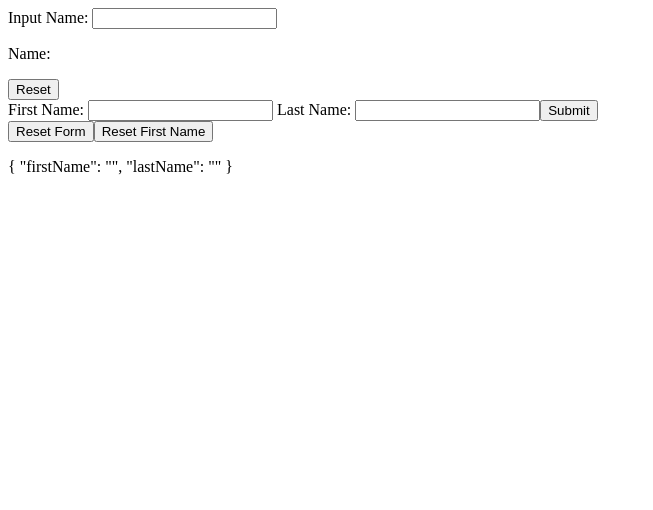
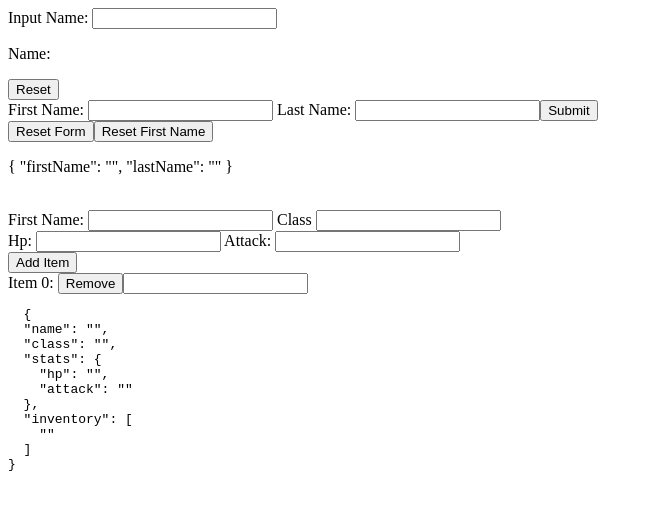
Before and after one commit to quaffpotion/ng-forms-example, an Angular app: page / in a window 1280 px wide. Shown: the top 510 px of the page, without its empty margins (0-653 px from the left). Built offline with nearby package versions, Linux system fonts and the light colour scheme.

Commit message:
hero-character: Uses FormArray so user can add inputs to a form as needed (e.g. A video game character has multiple items in their inventory, or a tenant has several pets)

```diff
--- a/src/app/app.component.html
+++ b/src/app/app.component.html
@@ -1,3 +1,5 @@
 <app-name-editor></app-name-editor>
-<br />
+<br>
 <app-profile-editor></app-profile-editor>
+<br>
+<app-hero-character></app-hero-character>
--- a/src/app/app.module.ts
+++ b/src/app/app.module.ts
@@ -6,9 +6,10 @@ import { AppComponent } from "./app.component";
 import { ReactiveFormsModule } from "@angular/forms";
 import { NameEditorComponent } from './name-editor/name-editor.component';
 import { ProfileEditorComponent } from './profile-editor/profile-editor.component';
+import { HeroCharacterComponent } from './hero-character/hero-character.component';
 
 @NgModule({
-  declarations: [AppComponent, NameEditorComponent, ProfileEditorComponent],
+  declarations: [AppComponent, NameEditorComponent, ProfileEditorComponent, HeroCharacterComponent],
   imports: [BrowserModule, ReactiveFormsModule],
   providers: [],
   bootstrap: [AppComponent]
--- /dev/null
+++ b/src/app/hero-character/hero-character.component.html
@@ -0,0 +1,31 @@
+<form [formGroup]="heroForm">
+  <label>
+    First Name:
+    <input type="text" formControlName="name" />
+  </label>
+  <label>
+    Class
+    <input type="text" formControlName="class" />
+  </label>
+  <div formGroupName="stats">
+    <label>
+      Hp:
+      <input type="text" formControlName="hp" />
+    </label>
+    <label>
+      Attack:
+      <input type="text" formControlName="attack" />
+    </label>
+  </div>
+  <button (click)="addItem()">Add Item</button>
+  <div formArrayName="inventory">
+    <div *ngFor="let item of inventory.controls; let i = index">
+      <label> Item {{ i }}: </label>
+      <button (click)="removeItem(i)">Remove</button>
+      <input type="text" [formControlName]="i" />
+    </div>
+  </div>
+</form>
+<pre>
+  {{ heroForm.value | json }}
+</pre>
--- /dev/null
+++ b/src/app/hero-character/hero-character.component.ts
@@ -0,0 +1,36 @@
+import { Component, OnInit } from "@angular/core";
+import { FormGroup, FormControl, FormArray } from "@angular/forms";
+import { FormBuilder } from "@angular/forms";
+
+@Component({
+  selector: "app-hero-character",
+  templateUrl: "./hero-character.component.html",
+  styleUrls: ["./hero-character.component.css"]
+})
+export class HeroCharacterComponent implements OnInit {
+  heroForm = this.fb.group({
+    name: [""],
+    class: [""],
+    stats: this.fb.group({
+      hp: [""],
+      attack: [""]
+    }),
+    inventory: this.fb.array([this.fb.control("")])
+  });
+
+  constructor(private fb: FormBuilder) {}
+
+  ngOnInit() {}
+
+  get inventory() {
+    return this.heroForm.get("inventory") as FormArray;
+  }
+
+  addItem() {
+    this.inventory.push(this.fb.control(""));
+  }
+
+  removeItem(index) {
+    this.inventory.removeAt(index);
+  }
+}
```
Also changed, not shown: src/app/hero-character/hero-character.component.css (added), 1 other file (tests, documents, lock files or other folders).
